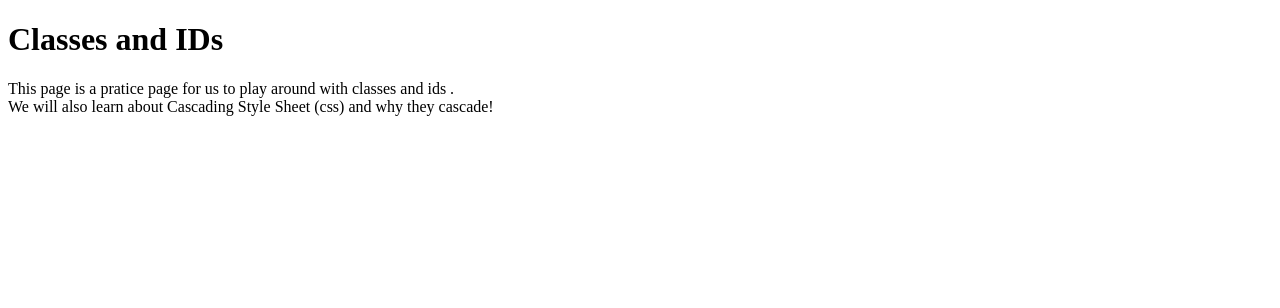
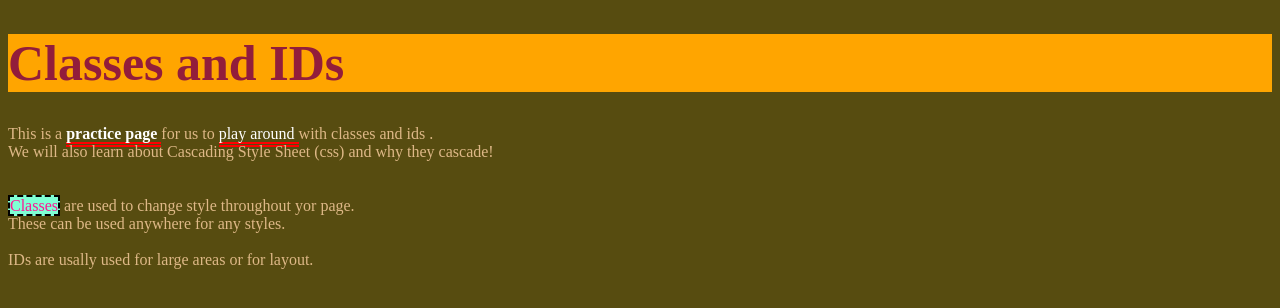
Before and after one commit to jRanu965/classes-and-ids, a plain HTML site: page index.html in a window 1280 px wide. Drawn offline with Linux system fonts and the light colour scheme.

Commit message:
trhhx
sh

```diff
--- a/index.html
+++ b/index.html
@@ -7,9 +7,17 @@
     <title>Classes  and IDs</title>
 </head>
 <body>
-    <h1>Classes and IDs </h1>
-    This page is a pratice page for us to play around with classes and ids .<br>
+    <h1 id="coolstuff">Classes and IDs </h1>
+    This is a <b class="awesomeline"> practice page </b> for us to <span class="awesomeline">play around </span> with classes and ids .<br>
     We will also learn about Cascading Style Sheet (css) and why they cascade!<br>
+    <br><br>
+    <span class="def">Classes</span> are used to change style throughout yor page.
     <br>
+    These can be used anywhere for any styles.
+    <br><br>
+IDs are usally used for large areas or for layout.
+<br><br>
+
+
 </body>
 </html>
--- a/style.css
+++ b/style.css
@@ -0,0 +1,33 @@
+html,body{
+    background-color: rgb(87, 76, 16);
+    color: burlywood;
+}
+
+H1 {
+    font-size:50px;
+    color:rgb(146, 29, 59)
+}
+
+.def {
+       color: deeppink;
+       background-color: aquamarine;
+       border: 2px dashed black;
+}
+
+
+
+.awesomeline {
+    border-bottom: 5px double red;
+}
+
+#coolstuff {
+    background-color: orange;
+}
+
+b.awesomeline {
+    border: 10px dubble purple;
+}
+
+.awesomeline {
+    color: white;
+}
```
